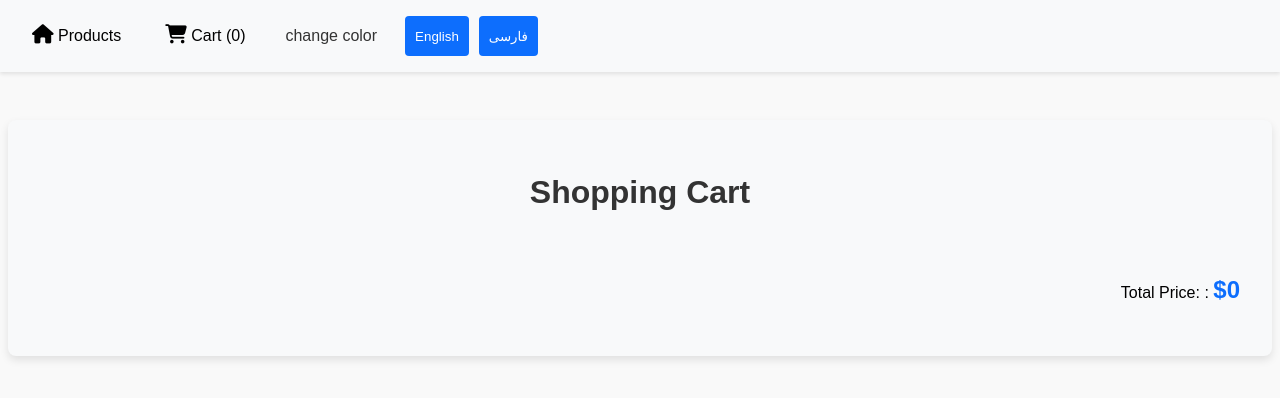
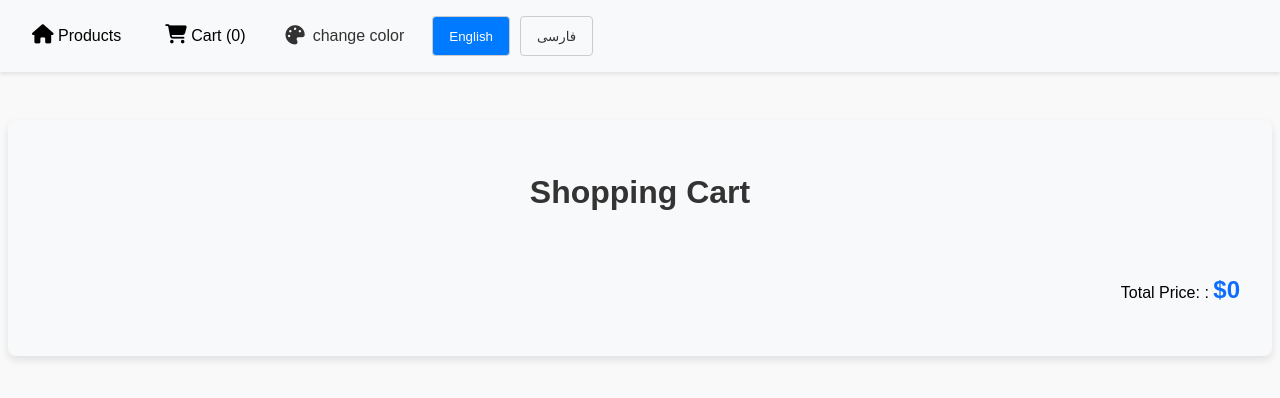
Before and after one commit to shivapanahi/vue-assignment, a Vue app: page /cart in a window 1280 px wide. Shown: the top 398 px of the page. Built offline with nearby package versions, Linux system fonts and the light colour scheme.

Commit message:
Enhancement: Added dynamic  language switching

```diff
--- a/src/assets/styles/Header.scss
+++ b/src/assets/styles/Header.scss
@@ -60,3 +60,18 @@
   display: flex;
   gap: 10px;
 }
+
+
+.btnLanguage {
+  padding: 0.5rem 1rem;
+  border: 1px solid #ccc;
+  border-radius: 4px;
+  cursor: pointer;
+  background-color: #f8f9fa;
+  color: #333;
+}
+
+.btnLanguage.active {
+  background-color: #007bff;
+  color: white;
+}
--- a/src/components/Header.vue
+++ b/src/components/Header.vue
@@ -8,11 +8,8 @@
       <router-link to="/cart" class="nav-link">
         <i class="fas fa-shopping-cart"></i>  {{ t('cart') }} ({{ totalPrice }})
       </router-link>
-      <button class="change-color-btn" @click="changeColor">{{ t('change_color') }}</button>
-      <div class="language-switcher">
-        <button class="btn" @click="changeLanguage('en')">English</button>
-        <button class="btn"  @click="changeLanguage('fa')">فارسی</button>
-      </div>
+      <button class="change-color-btn" @click="changeColor"><i class="fas fa-palette"></i> {{ t('change_color') }}</button>
+      <LanguageSwitcher />
     </nav>
   </header>
 </template>
@@ -24,15 +21,16 @@ import { ref } from "vue";
 import '../assets/styles/Header.scss';
 import { useI18n } from "vue-i18n";
 import i18n, { loadLocaleMessages } from "../plugins/i18n";
+import LanguageSwitcher from "./LanguageSwitcher.vue";
 
 export default {
   name: "Header",
-
+  components: { LanguageSwitcher },
   setup() {
     const { t, locale } = useI18n();
-    console.log("Current locale:", locale.value);
-   console.log("Translated text:", t('Products'));
     const headerBgColor = ref(import.meta.env.VITE_HEADER_BG_COLOR || "#f8f9fa");
+    const menuTextColor = ref(import.meta.env.VITE_MENU_TEXT_COLOR || "#000000");
+
     const cartStore = useCartStore();
     const totalPrice = computed(() => cartStore.totalPrice);
     const changeColor = () => {
@@ -47,6 +45,7 @@ export default {
    };
     return {
       headerBgColor,
+      menuTextColor,
       totalPrice,
       changeColor,
       t,
--- /dev/null
+++ b/src/components/LanguageSwitcher.vue
@@ -0,0 +1,50 @@
+<template>
+    <div class="language-switcher">
+      <button
+        v-for="lang in availableLanguages"
+        :key="lang"
+        :class="['btnLanguage', { active: currentLanguage === lang }]"
+        @click="changeLanguage(lang)"
+      >
+
+        {{
+        //@ts-ignore
+         langLabels[lang] }}
+      </button>
+    </div>
+  </template>
+
+  <script lang="ts">
+  import { defineComponent, computed } from "vue";
+  import { useI18n } from "vue-i18n";
+  import { useLanguageStore } from "../store/languageStore";
+
+  export default defineComponent({
+    name: "LanguageSwitcher",
+    setup() {
+      const { t, locale } = useI18n();
+      const languageStore = useLanguageStore();
+
+      const availableLanguages = computed(() => languageStore.availableLanguages);
+
+      const currentLanguage = computed(() => languageStore.language);
+
+      const langLabels = {
+        en: t("English"),
+        fa: t("فارسی"),
+      };
+
+      const changeLanguage = (lang: string) => {
+        languageStore.changeLanguage(lang);
+        locale.value = lang;
+      };
+
+      return {
+        availableLanguages,
+        currentLanguage,
+        changeLanguage,
+        langLabels,
+      };
+    },
+  });
+  </script>
--- a/src/locales/en.json
+++ b/src/locales/en.json
@@ -8,5 +8,7 @@
   "price":"price",
   "add_to_cart":"add to cart",
   "shopping_cart":"Shopping Cart",
-  "product_list":"Product List"
+  "product_list":"Product List",
+  "English": "English",
+  "فارسی": "فارسی"
 }
--- a/src/locales/fa.json
+++ b/src/locales/fa.json
@@ -8,5 +8,7 @@
   "price":"قیمت",
   "add_to_cart":"افزودن به سبد خرید",
   "shopping_cart":"سبد خرید فروشگاه",
-  "product_list":"لیست محصولات"
+  "product_list":"لیست محصولات",
+  "English": "انگلیسی",
+  "فارسی": "فارسی"
 }
--- a/src/main.ts
+++ b/src/main.ts
@@ -5,6 +5,7 @@ import "@fortawesome/fontawesome-free/css/all.min.css";
 import { createPinia } from "pinia"
 import router from './router/index.ts';
 import i18n from './plugins/i18n.ts';
+import { useLanguageStore } from "./store/languageStore";
 
 
 
@@ -14,4 +15,15 @@ const pinia = createPinia();
 app.use(i18n);
 app.use(pinia);
 app.use(router);
+
+enum Language {
+    EN = "en",
+    FA = "fa",
+  }
+const languageStore = useLanguageStore();
+const savedLanguage: Language = (localStorage.getItem("language") as Language) || "en";
+i18n.global.locale = savedLanguage;
+languageStore.changeLanguage(savedLanguage);
+
+
 app.mount('#app')
--- /dev/null
+++ b/src/store/languageStore.ts
@@ -0,0 +1,20 @@
+import { defineStore } from "pinia";
+import { ref } from "vue";
+
+export const useLanguageStore = defineStore("language", () => {
+  const availableLanguages = ref(["en", "fa"]);
+  const language = ref("en");
+
+  const changeLanguage = (lang: string) => {
+    if (availableLanguages.value.includes(lang)) {
+      language.value = lang;
+      localStorage.setItem("language", lang);
+    }
+  };
+
+  return {
+    availableLanguages,
+    language,
+    changeLanguage,
+  };
+});
```
Lines whose indentation alone changed are shown as unchanged.
